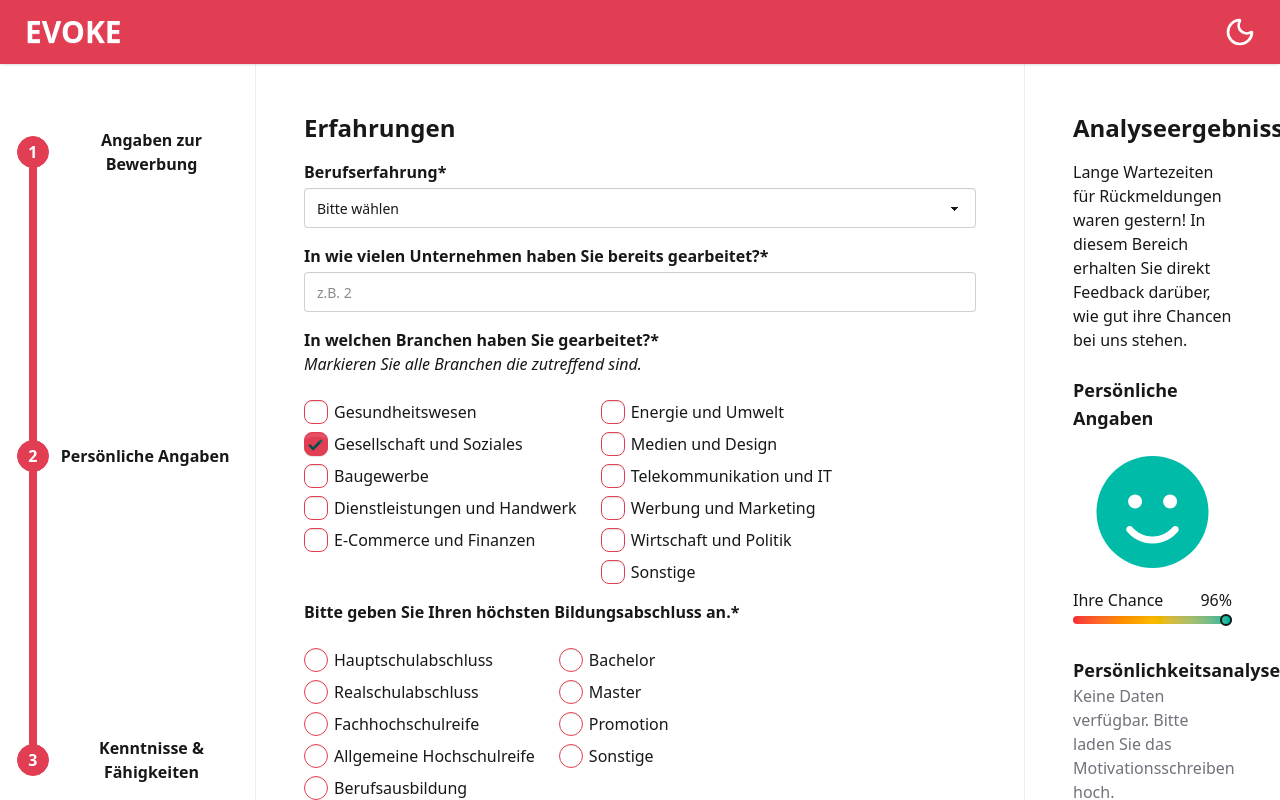
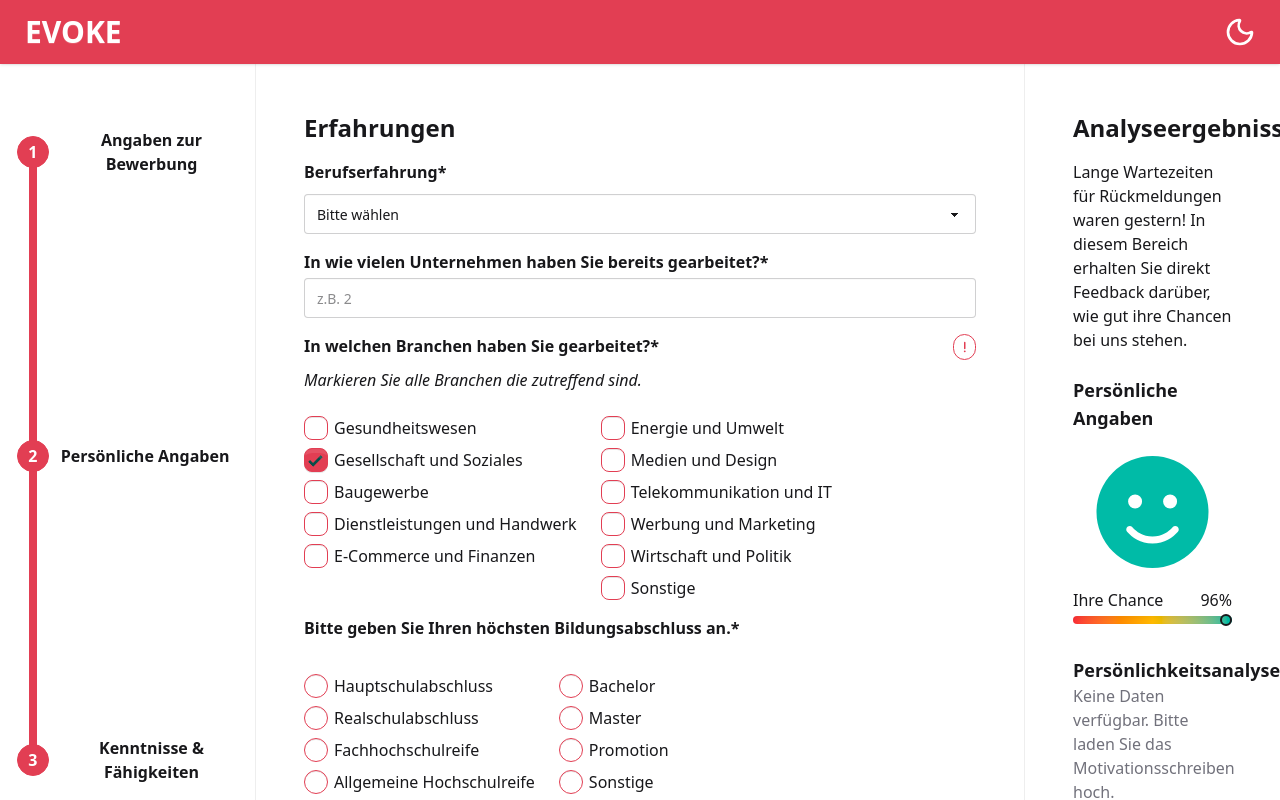
Before and after one commit to michellewrg/MotEmot, a React (Vite) app in the folder ki-bewerbung-check/: page / in a window 1280 px wide. Both pictures are taken after a click on the label "Gesellschaft und Soziales". Shown: the top 800 px of the page. Built offline with nearby package versions, Linux system fonts and the light colour scheme.

Commit message:
added hints and dynamic input scores

```diff
--- /dev/null
+++ b/ki-bewerbung-check/components/InfoTooltip.tsx
@@ -0,0 +1,16 @@
+import { FontAwesomeIcon } from "@fortawesome/react-fontawesome";
+
+type InfoTooltipProps = {
+  content: string;
+};
+
+function InfoTooltip({ content }: InfoTooltipProps) {
+
+  return (
+    <div className="tooltip px-2.5 mb-2 rounded-full border border-accent" data-tip={content}>
+        <FontAwesomeIcon icon="exclamation" size="xs" className="text-accent" />
+    </div>
+  );
+}
+
+export default InfoTooltip;
--- /dev/null
+++ b/ki-bewerbung-check/components/InputHeader.tsx
@@ -0,0 +1,20 @@
+import {  useContext } from "react";
+import { AppContext, type AppContextType } from "../context/AppProvider";
+import InfoTooltip from "../components/InfoTooltip"
+
+
+function InputHeader({ title, name, lastChanges, infoContent } : { title: string; name: string; lastChanges: Record<string, string | null>; infoContent: string; }) {
+
+  const { isFieldFlagged }: AppContextType = useContext(AppContext) as AppContextType;
+
+  return (
+    <div className="w-full flex justify-between ">
+        <label className="block font-semibold mb-1">{title}</label>
+        <div className={`transition-opacity duration-300 ${isFieldFlagged(name, lastChanges) ? "opacity-100" : "opacity-0 pointer-events-none"}`}>
+            <InfoTooltip content={infoContent} />
+        </div>
+    </div>
+  );
+}
+
+export default InputHeader;
--- a/ki-bewerbung-check/context/AppProvider.tsx
+++ b/ki-bewerbung-check/context/AppProvider.tsx
@@ -5,6 +5,7 @@ export type AppContextType = {
   fileAdded: boolean;
   setScore: React.Dispatch<React.SetStateAction<number>>;
   setFileAdded: React.Dispatch<React.SetStateAction<boolean>>;
+  isFieldFlagged: (fieldName: string, lastChanges: Record<string, string | null>) => boolean;
 };
 
 // eslint-disable-next-line react-refresh/only-export-components
@@ -15,9 +16,10 @@ const AppProvider = ({ children }: any) => {
 
     const [score, setScore] = useState<number>(100);
     const [fileAdded, setFileAdded] = useState<boolean>(false);
+    const isFieldFlagged = (fieldName: string, lastChanges: Record<string, string | null>) => lastChanges[fieldName] === "decreased";
 
     return (
-        <AppContext.Provider value={{ score, setScore, fileAdded, setFileAdded }}>
+        <AppContext.Provider value={{ score, setScore, fileAdded, setFileAdded, isFieldFlagged }}>
             {children}
         </AppContext.Provider>
     )
--- a/ki-bewerbung-check/index.html
+++ b/ki-bewerbung-check/index.html
@@ -4,7 +4,7 @@
     <meta charset="UTF-8" data-theme="light"/>
     <link rel="icon" type="image/svg+xml" href="/vite.svg" />
     <meta name="viewport" content="width=device-width, initial-scale=1.0" />
-    <title>Vite + React + TS</title>
+    <title>EVOKE</title>
   </head>
   <body>
     <div id="root"></div>
--- a/ki-bewerbung-check/pages/Experiences.tsx
+++ b/ki-bewerbung-check/pages/Experiences.tsx
@@ -2,6 +2,7 @@ import React, { useState, useContext } from "react";
 import { useNavigate } from "react-router-dom";
 import { AppContext, type AppContextType } from "../context/AppProvider";
 import updateScore from "../utils/updateScore"
+import InputHeader from "../components/InputHeader"
 
 export default function Experiences() {
   const [form, setForm] = useState({
@@ -54,7 +55,7 @@ export default function Experiences() {
 
         {/* Berufserfahrung */}
         <div className="flex-1">
-          <label className="block font-semibold mb-1">Berufserfahrung*</label>
+          <InputHeader title={"Berufserfahrung*"} name={"jobExp"} lastChanges={lastChanges} infoContent={"Mitarbeitende in dieser Position besitzen meist mehr als 5 Jahre an Erfahrung."} />
           <select className="select select-bordered w-full" name="jobExp" value={form.jobExp} onChange={handleChange}>
             <option value="">Bitte wählen</option>
             <option>weniger als 1 Jahr</option>
@@ -77,7 +78,7 @@ export default function Experiences() {
       {/* Branchen */}
       <div className="flex flex-col gap-6">
         <div>
-          <label className="block font-semibold">In welchen Branchen haben Sie gearbeitet?*</label>
+          <InputHeader title={"In welchen Branchen haben Sie gearbeitet?*"} name={"branches"} lastChanges={lastChanges} infoContent={"Mitarbeitende in dieser Position kommen meist aus anderen Branchen."} />
           <p className="block italic">Markieren Sie alle Branchen die zutreffend sind. </p>
         </div>
         <div className="flex-1 flex gap-x-6 gap-y-2">
@@ -135,7 +136,7 @@ export default function Experiences() {
       {/* Bildung */}
       <div className="flex flex-col gap-6">
         <div>
-          <label className="block font-semibold">Bitte geben Sie Ihren höchsten Bildungsabschluss an.*</label>
+          <InputHeader title={"Bitte geben Sie Ihren höchsten Bildungsabschluss an.*"} name={"highestEd"} lastChanges={lastChanges} infoContent={"Mitarbeitende in dieser Position besitzen meist andere Qualifizierungen."} />
         </div>
         <div className="flex-1 flex gap-x-6 gap-y-2">
           <div className="flex gap-2 flex-col">
--- a/ki-bewerbung-check/pages/Skills.tsx
+++ b/ki-bewerbung-check/pages/Skills.tsx
@@ -1,4 +1,6 @@
-import React, { useState } from "react";
+import React, { useState, useContext } from "react";
+import { AppContext, type AppContextType } from "../context/AppProvider";
+import updateScore from "../utils/updateScore"
 
 export default function Skills() {
   const [form, setForm] = useState({
@@ -13,12 +15,16 @@ export default function Skills() {
     anlagen: null as File | null,
   });
   const [error, setError] = useState<string | null>(null);
+  const { score, setScore }: AppContextType = useContext(AppContext) as AppContextType;
+  const [lastChanges, setLastChanges] = useState<Record<string, string | null>>({});
 
   // Sprachfelder dynamisch hinzufügen/entfernen
   function handleSprachenChange(idx: number, field: string, value: string) {
     const sprachen = [...form.sprachen];
     sprachen[idx][field as "sprache" | "niveau"] = value;
     setForm({ ...form, sprachen });
+    updateScore("sprache", value, 4, score, setScore, lastChanges, setLastChanges);
+    updateScore("niveau", value, 4, score, setScore, lastChanges, setLastChanges);
   }
   function addSprache() {
     setForm({ ...form, sprachen: [...form.sprachen, { sprache: "", niveau: "" }] });
@@ -42,6 +48,7 @@ export default function Skills() {
     if (type === "file") {
       setForm({ ...form, [name]: (e.target as HTMLInputElement).files?.[0] || null });
     } else {
+      updateScore(name, value, 4, score, setScore, lastChanges, setLastChanges);
       setForm({ ...form, [name]: value });
     }
   }
--- a/ki-bewerbung-check/src/App.tsx
+++ b/ki-bewerbung-check/src/App.tsx
@@ -7,13 +7,13 @@ import Experiences from "../pages/Experiences"
 import Skills from "../pages/Skills";
 import { Routes, Route } from "react-router-dom";
 import { library } from '@fortawesome/fontawesome-svg-core'
-import { faFaceSmile, faFaceMeh, faFaceFrown } from "@fortawesome/free-solid-svg-icons";
+import { faFaceSmile, faFaceMeh, faFaceFrown, faExclamation } from "@fortawesome/free-solid-svg-icons";
 import AppProvider from "../context/AppProvider"
 
 
 function App() {
 
-  library.add(faFaceSmile, faFaceMeh, faFaceFrown)
+  library.add(faFaceSmile, faFaceMeh, faFaceFrown, faExclamation)
 
   return (
     <AppProvider>
--- a/ki-bewerbung-check/utils/updateScore.ts
+++ b/ki-bewerbung-check/utils/updateScore.ts
@@ -1,18 +1,24 @@
 export default function updateScore (input: string, value: string, weight: number = 2, score: number, setScore: React.Dispatch<React.SetStateAction<number>>,
-    lastChanges: Record<string, string | null>, setLastChanges: React.Dispatch<React.SetStateAction<Record<string, string | null>>>) {
-    const acceptableValues = [
+  lastChanges: Record<string, string | null>, setLastChanges: React.Dispatch<React.SetStateAction<Record<string, string | null>>>) {
+
+  const notEvaluatedInputs = ["companyNum", "vorname", "nachname", "email", "telefon", "strasse"]
+  if (notEvaluatedInputs.includes(input)){
+    return
+  }
+
+  const acceptableValues = [
         "6-9 Jahre", "mehr als 10 Jahre", "", // Berufserfahrung
         "health", "construction", "finance", "environment", // Branchen
         "haupt", "real", "ausbildung", // Highest Ed
         "weiblich", "divers", // Geschlecht
         "23564", "23562", "23560", "23558", "23556", "23554", "23552", // PLZ
         "Lübeck" // Ort
-    ]
-    const lastChange = lastChanges[input] || null;
-    console.log(lastChange)
+  ]
+  const lastChange = lastChanges[input] || null;
+  console.log(lastChange)
 
   if (acceptableValues.includes(value)) {
-    if (lastChange !== "increased" && score < 100) {
+    if (lastChange !== "increased" && lastChange !== null && score < 100) {
       setScore(score + weight);
       setLastChanges({...lastChanges, [input]: "increased"});
     }
```
